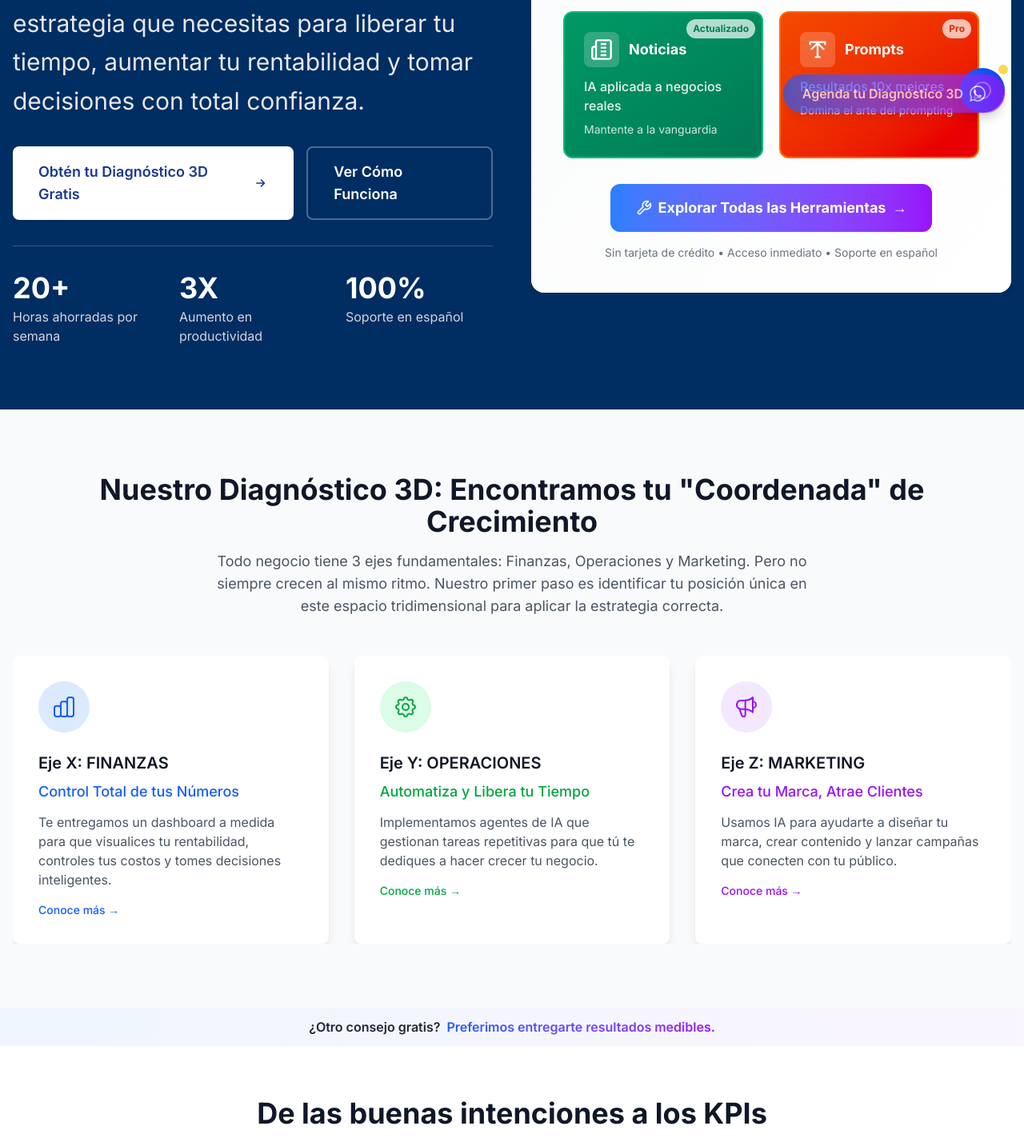
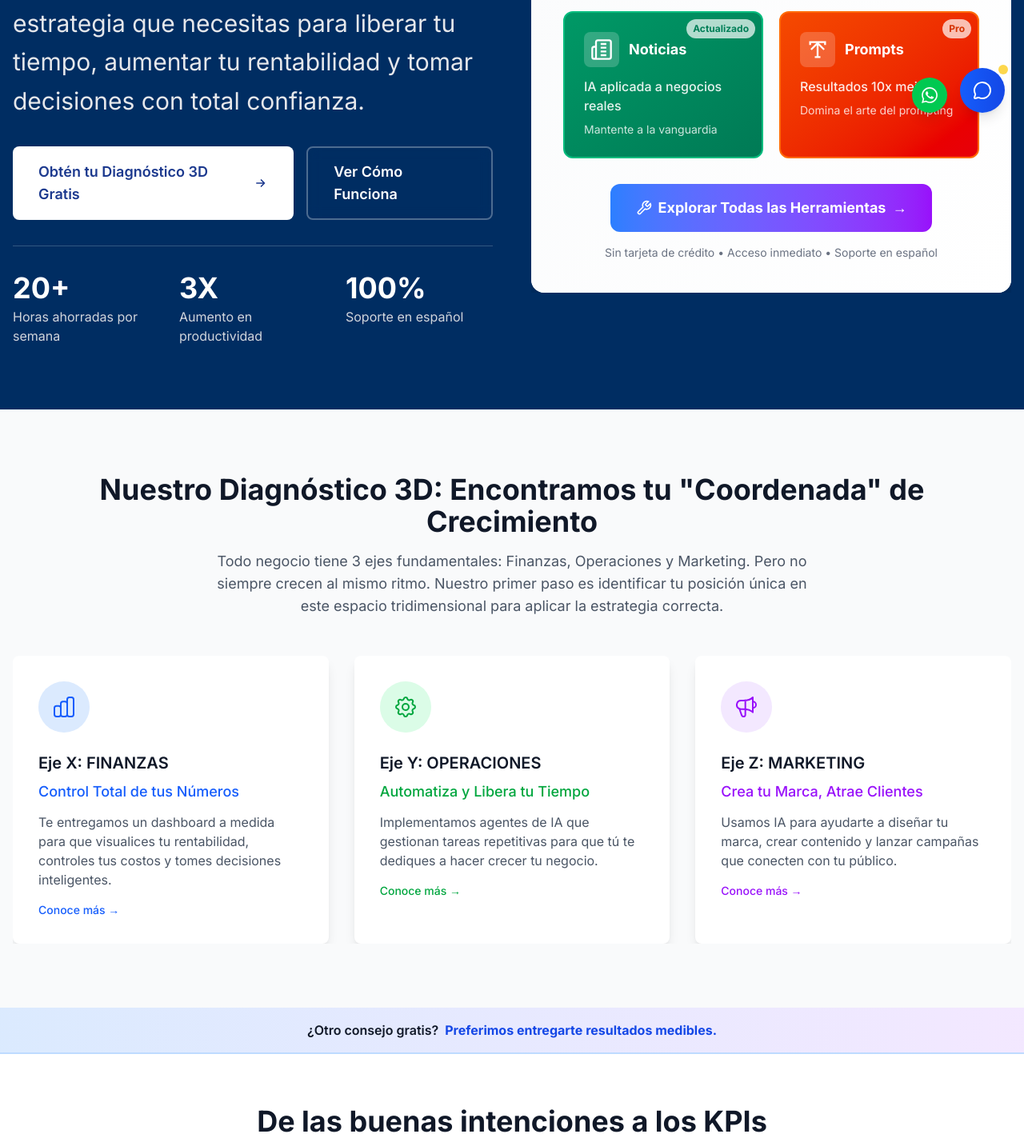
Before and after one commit to OrlandoMatamoros/ImpulsaLab-V-Claude, a Next.js app: page / in a window 1280 px wide. Shown: the part 635-2068 px from the top of the page at 80% size. Built offline with nearby package versions, Linux system fonts and the light colour scheme.

Commit message:
fix: Improve mobile contrast and add WhatsApp button to RiskShieldSection

```diff
--- a/components/RiskShieldSection.tsx
+++ b/components/RiskShieldSection.tsx
@@ -39,11 +39,11 @@ export default function RiskShieldSection() {
 
   return (
     <section className="relative animate-fadeIn">
-      {/* Banner Superior */}
-      <div className="bg-gradient-to-r from-blue-50 to-purple-50 py-3 px-4">
-        <p className="text-center font-semibold text-gray-800">
+      {/* Banner Superior - Mejorado para móviles */}
+      <div className="bg-gradient-to-r from-blue-100 to-purple-100 py-4 px-4 border-b-2 border-blue-200">
+        <p className="text-center font-semibold text-gray-900 text-sm md:text-base">
           ¿Otro consejo gratis?
-          <span className="text-transparent bg-clip-text bg-gradient-to-r from-blue-600 to-purple-600 ml-2">
+          <span className="block md:inline md:ml-2 text-blue-700 font-bold">
             Preferimos entregarte resultados medibles.
           </span>
         </p>
@@ -129,14 +129,14 @@ export default function RiskShieldSection() {
         </div>
       </div>
 
-      {/* CTA Flotante */}
+      {/* Botón de WhatsApp - Posicionado para no interferir con el chatbot */}
       <a
         href="https://wa.me/13479043196?text=Quiero%20agendar%20mi%20Diagnóstico%203D"
-        className="fixed bottom-6 right-6 z-50 bg-gradient-to-r from-blue-600 to-purple-600 text-white px-6 py-3 rounded-full shadow-lg font-semibold hover:scale-105 transform transition-all duration-300 flex items-center space-x-2 animate-pulse"
+        className="fixed bottom-6 right-24 z-40 bg-green-500 hover:bg-green-600 text-white p-3 rounded-full shadow-lg hover:shadow-xl transform transition-all duration-300 hover:scale-110"
         target="_blank"
         rel="noopener noreferrer"
+        title="Ir directo a WhatsApp"
       >
-        <span>Agenda tu Diagnóstico 3D</span>
         <svg className="w-5 h-5" fill="currentColor" viewBox="0 0 24 24">
           <path d="M.057 24l1.687-6.163c-1.041-1.804-1.588-3.849-1.587-5.946.003-6.556 5.338-11.891 11.893-11.891 3.181.001 6.167 1.24 8.413 3.488 2.245 2.248 3.481 5.236 3.48 8.414-.003 6.557-5.338 11.892-11.893 11.892-1.99-.001-3.951-.5-5.688-1.448l-6.305 1.654zm6.597-3.807c1.676.995 3.276 1.591 5.392 1.592 5.448 0 9.886-4.434 9.889-9.885.002-5.462-4.415-9.89-9.881-9.892-5.452 0-9.887 4.434-9.889 9.884-.001 2.225.651 3.891 1.746 5.634l-.999 3.648 3.742-.981zm11.387-5.464c-.074-.124-.272-.198-.57-.347-.297-.149-1.758-.868-2.031-.967-.272-.099-.47-.149-.669.149-.198.297-.768.967-.941 1.165-.173.198-.347.223-.644.074-.297-.149-1.255-.462-2.39-1.475-.883-.788-1.48-1.761-1.653-2.059-.173-.297-.018-.458.13-.606.134-.133.297-.347.446-.521.151-.172.2-.296.3-.495.099-.198.05-.372-.025-.521-.075-.148-.669-1.611-.916-2.206-.242-.579-.487-.501-.669-.51l-.57-.01c-.198 0-.52.074-.792.372s-1.04 1.016-1.04 2.479 1.065 2.876 1.213 3.074c.149.198 2.095 3.2 5.076 4.487.709.306 1.263.489 1.694.626.712.226 1.36.194 1.872.118.571-.085 1.758-.719 2.006-1.413.248-.695.248-1.29.173-1.414z"/>
         </svg>
```
